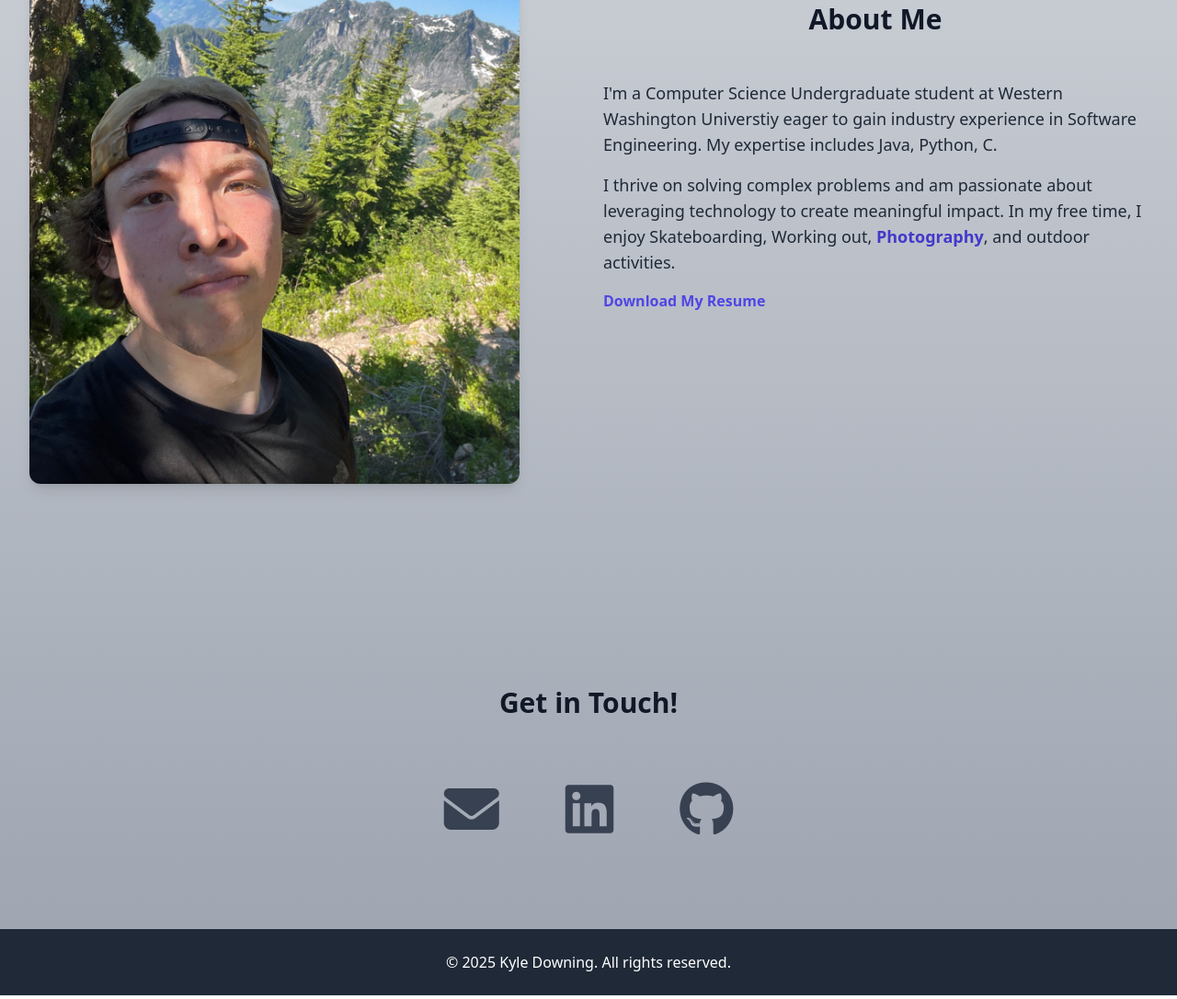
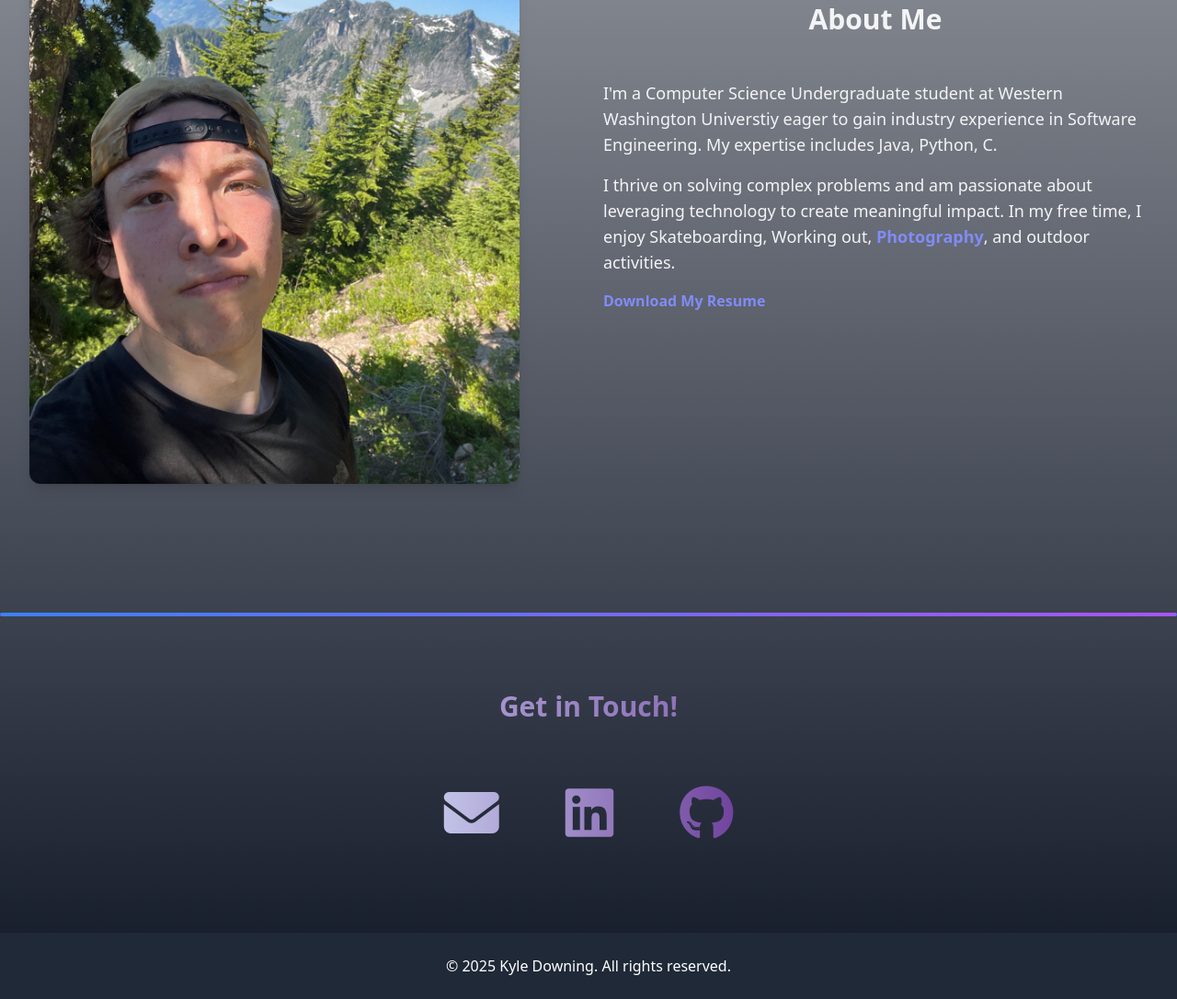
Before and after one commit to kyledowning/kyledowning.github.io, a website: page index.html in a window 1280 px wide. Shown: the part 1124-2210 px from the top of the page at 92% size. Drawn offline with nearby package versions, Linux system fonts and the light colour scheme.

Commit message:
new text coloring

```diff
--- a/index.html
+++ b/index.html
@@ -8,50 +8,52 @@
     <link href="https://fonts.googleapis.com/css2?family=Inter:wght@400;600;700&display=swap" rel="stylesheet">
     <link rel="stylesheet" href="https://cdnjs.cloudflare.com/ajax/libs/font-awesome/6.4.0/css/all.min.css">
 </head>
-<body class="bg-gradient-to-b from-gray-100 to-gray-400 text-gray-900">
+<body class="bg-gradient-to-b from-gray-100 to-gray-900 text-gray-900">
 
     <!-- Home Section -->
     <section id="home" class="min-h-screen flex items-center justify-center">
         <div class="text-center max-w-4xl mx-auto px-6 sm:px-8 lg:px-12 py-32">
             <h1 id="hero-heading" class="text-4xl sm:text-5xl font-bold mb-10 opacity-0 translate-y-10 text-gray-900">< KyleDowning /></h1>
             <br>
-            <p id="hero-description" class="text-xl mb-16 opacity-0 translate-y-10 text-gray-800">Incoming Masters student in <b>Computer Science</b> at <a href="https://cs.wwu.edu" target="_blank" class="cursor-pointer">Western Washington Universtiy</a></p>
+            <p id="hero-description" class="text-xl mb-16 opacity-0 translate-y-10 text-gray-800">Incoming Masters student in
+                <b class="bg-gradient-to-r from-blue-900 to-purple-400 text-transparent bg-clip-text">Computer Science</b>
+                 at <a href="https://cs.wwu.edu" target="_blank" class="cursor-pointer">Western Washington Universtiy</a></p>
             <br><br><br>
-            <a href="#about" class="inline-block bg-indigo-600 text-white px-6 py-3 rounded-lg font-semibold hover:bg-indigo-700">About me</a>
+            <a href="#about" class="shadow-lg shadow-indigo-500 bg-indigo-500 text-white px-6 py-3 rounded-lg font-semibold hover:shadow-indigo-900 hover:bg-indigo-700 transition-all duration-500">About me</a>
         </div>
     </section>
 
     <!-- About Section -->
     <section id="about" class="py-20">
-        <div class="max-w-7xl mx-auto px-4 sm:px-6 lg:px-8 py-10 my-5 rounded-xl transition-all duration-200 hover:-translate-y-1.5 hover:bg-gray-300 hover:shadow-lg">
+        <div class="text-gray-100 hover:text-gray-600 max-w-7xl mx-auto px-4 sm:px-6 lg:px-8 py-10 my-5 rounded-xl transition-all duration-200 hover:-translate-y-1.5 hover:bg-gray-300 hover:shadow-lg">
             <div class="flex flex-col md:flex-row items-center gap-8">
                 <div class="md:w-1/2">
                     <img src="resources/IMG_2613.jpg" alt="Profile" class="rounded-xl shadow-lg" style="width: 90%;">
                 </div>
                 <div class="md:w-1/2">
-                    <h2 class="text-3xl font-bold text-center mb-12 text-gray-900">About Me</h2>
-                    <p class="text-lg mb-4 text-gray-800">I'm a Computer Science Undergraduate student at Western Washington Universtiy eager to gain industry experience in Software Engineering. My expertise includes Java, Python, C.</p>
-                    <p class="text-lg mb-4 text-gray-800">I thrive on solving complex problems and am passionate about leveraging technology to create meaningful impact. In my free time, I enjoy Skateboarding, Working out, <a href="photography.html"><b style="color: #4338ca;">Photography</b></a>, and outdoor activities.</p>
-                    <a href="/resources/KyleDowningResume.pdf" target="_blank" class="text-indigo-600 font-semibold hover:underline">Download My Resume</a>
+                    <h2 class="text-3xl font-bold text-center mb-12">About Me</h2>
+                    <p class="text-lg mb-4">I'm a Computer Science Undergraduate student at Western Washington Universtiy eager to gain industry experience in Software Engineering. My expertise includes Java, Python, C.</p>
+                    <p class="text-lg mb-4">I thrive on solving complex problems and am passionate about leveraging technology to create meaningful impact. In my free time, I enjoy Skateboarding, Working out, <a href="photography.html"><b class="text-indigo-400">Photography</b></a>, and outdoor activities.</p>
+                    <a href="/resources/KyleDowningResume.pdf" target="_blank" class="text-indigo-400 font-semibold hover:underline">Download My Resume</a>
                 </div>
             </div>
         </div>
     </section>
-
+    <div class="max-w-7xl mx-auto px-4 sm:px-6 lg:px-8 relative p-px rounded-xl border border-transparent bg-gradient-to-r from-blue-500 to-purple-500"></div>
     <!-- Contact Section -->
     <section id="contact" class="py-20">
         <div class="max-w-7xl mx-auto px-4 sm:px-6 lg:px-8">
-            <h2 class="text-3xl font-bold text-center mb-12 text-gray-900">Get in Touch!</h2>
+            <h2 class="text-3xl font-bold text-center mb-12 bg-gradient-to-r from-blue-100 to-purple-900 text-transparent bg-clip-text">Get in Touch!</h2>
             <div class="max-w-lg mx-auto">
                 <p class="text-lg text-center mb-6 text-gray-800"></p>
-                <div class="flex justify-center items-center gap-8">
-                    <a href="mailto:kyleshinya@gmail.com" class="text-gray-700 rounded-lg duration-200 hover:-translate-y-1.5 hover:bg-gray-300 hover:shadow-lg p-5" title="Email">
+                <div class="flex justify-center items-center gap-8 bg-gradient-to-r from-blue-100 to-purple-900 text-transparent bg-clip-text">
+                    <a href="mailto:kyleshinya@gmail.com" class="hover:text-gray-700 rounded-lg duration-200 hover:-translate-y-1.5 hover:bg-gray-300 hover:shadow-lg p-5" title="Email">
                         <i class="fas fa-envelope text-6xl"></i>
                     </a>
-                    <a href="https://www.linkedin.com/in/kyledowning/" target="_blank" class="text-gray-700 rounded-lg duration-200 hover:-translate-y-1.5 hover:bg-gray-300 hover:shadow-lg p-5" title="LinkedIn">
+                    <a href="https://www.linkedin.com/in/kyledowning/" target="_blank" class="hover:text-gray-700 rounded-lg duration-200 hover:-translate-y-1.5 hover:bg-gray-300 hover:shadow-lg p-5" title="LinkedIn">
                         <i class="fab fa-linkedin text-6xl"></i>
                     </a>
-                    <a href="https://github.com/kyledowning" target="_blank" class="text-gray-700 rounded-lg duration-200 hover:-translate-y-1.5 hover:bg-gray-300 hover:shadow-lg p-5" title="GitHub">
+                    <a href="https://github.com/kyledowning" target="_blank" class="hover:text-gray-700 rounded-lg duration-200 hover:-translate-y-1.5 hover:bg-gray-300 hover:shadow-lg p-5" title="GitHub">
                         <i class="fab fa-github text-6xl"></i>
                     </a>
                 </div>
```
